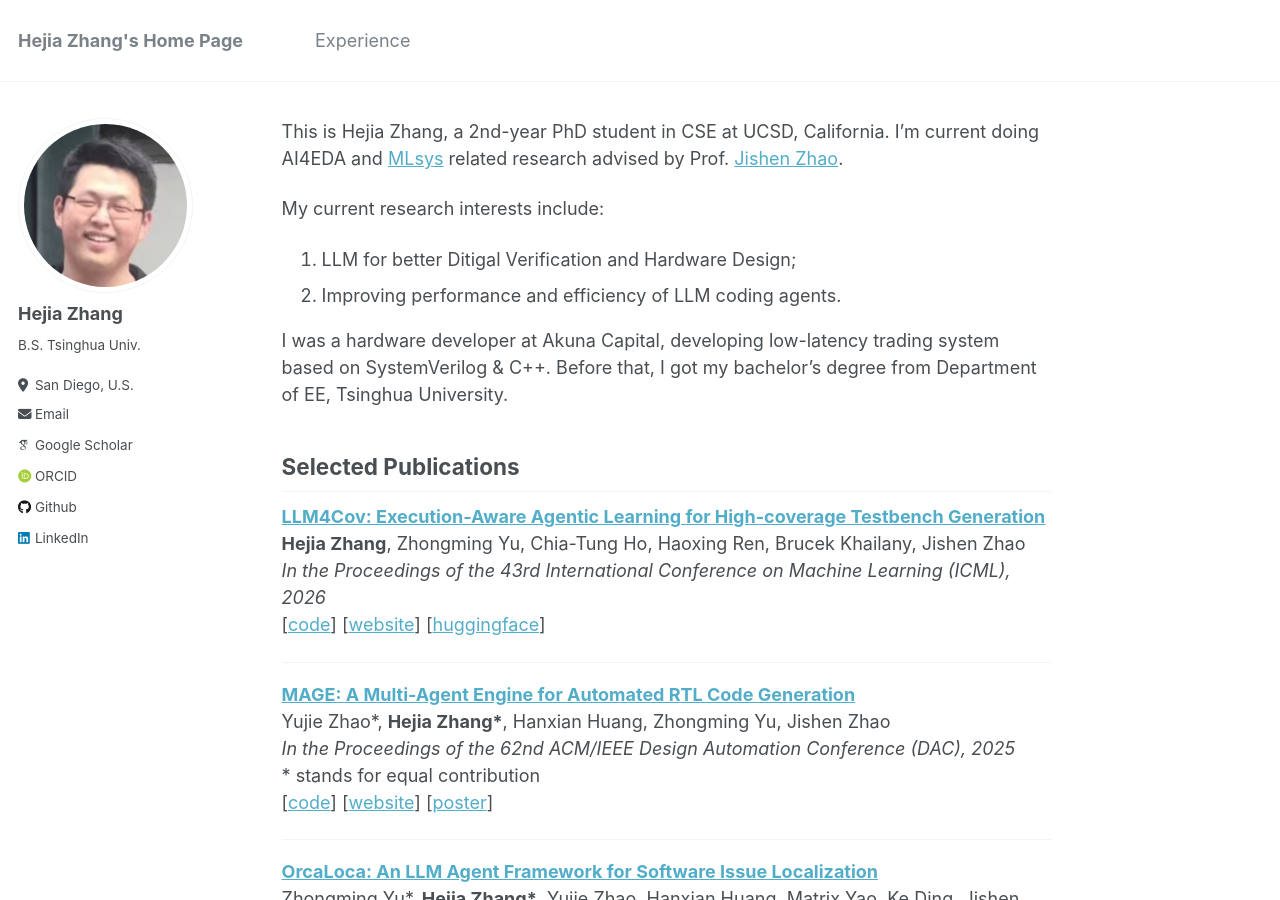
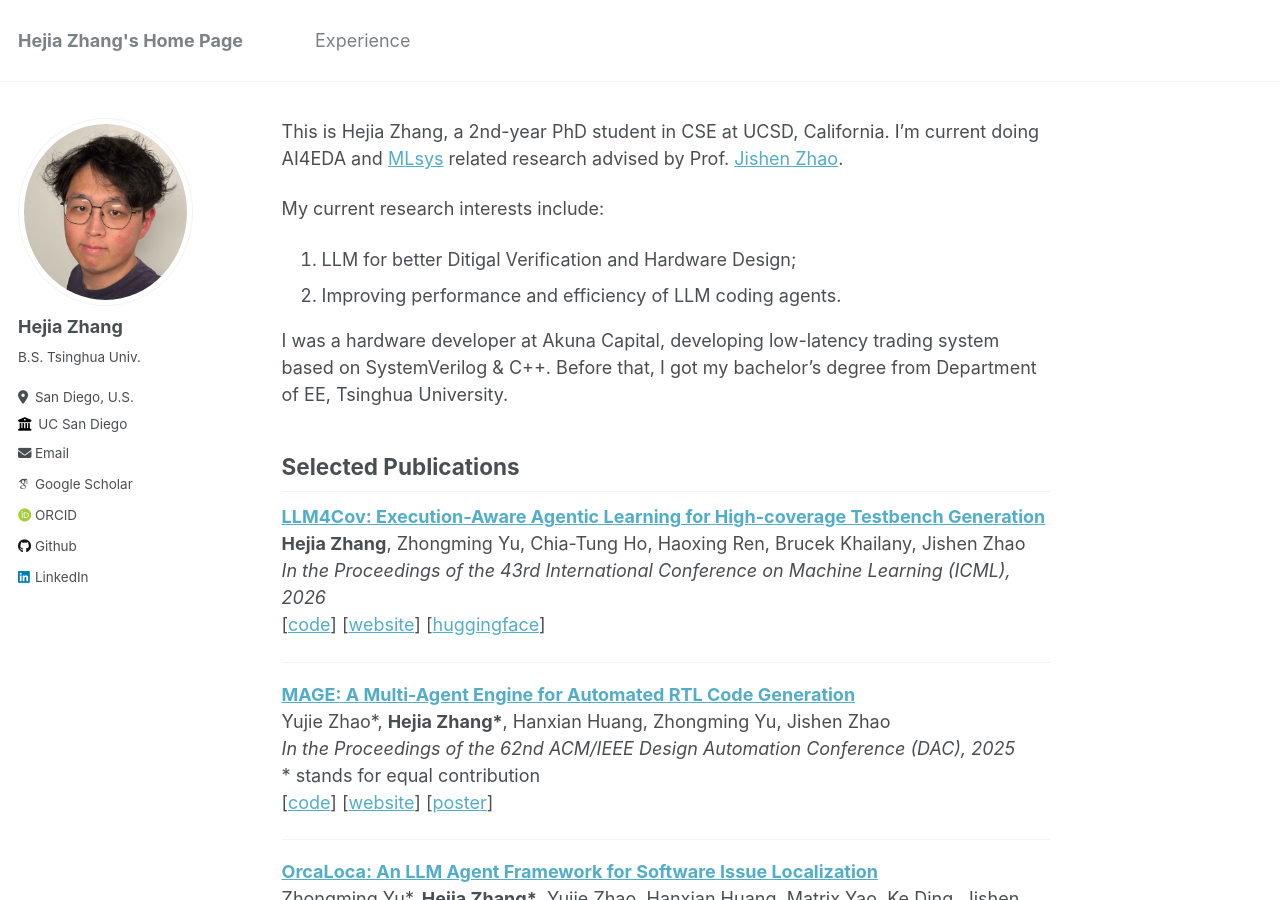
Before and after one commit to HejiaZ2023/hejiaz2023.github.io, a Jekyll site: the page built from _pages/about.md, in a window 1280 px wide and 900 px high. Built offline with Jekyll 4.4.1, drawn with Linux system fonts in a browser that asks for light colours; some web fonts are replaced.

Commit message:
Update PFP

```diff
--- a/_config.yml
+++ b/_config.yml
@@ -21,12 +21,12 @@ repository               : "HejiaZ2023/hejiaz2023.github.io"
 #               Additional customization can be done by editing /_includes/author-profile.html
 author:
   # Biographic information
-  avatar           : "hejia_profile.jpg"
+  avatar           : "hejia_profile_2026.jpg"
   name             : "Hejia Zhang"
   pronouns         : # example: "she/her"
   bio              : "B.S. Tsinghua Univ."
   location         : "San Diego, U.S."
-  employer         : # "Applying for MS programs"
+  employer         : "UC San Diego"
   uri              : # URL
   email            : "hejiazhang2023@outlook.com"
 
```
Also changed, not shown: images/hejia_profile_2026.jpg (added).
